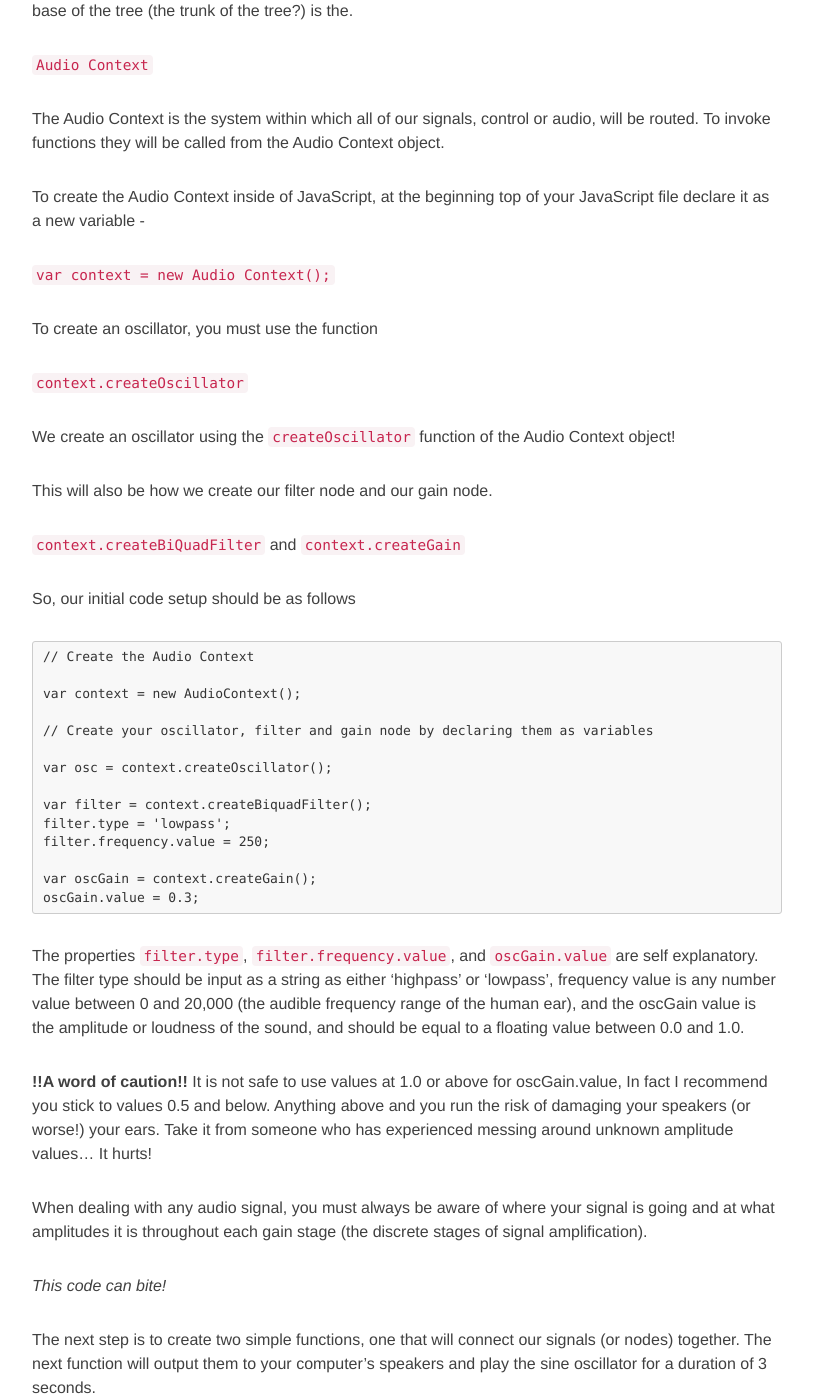
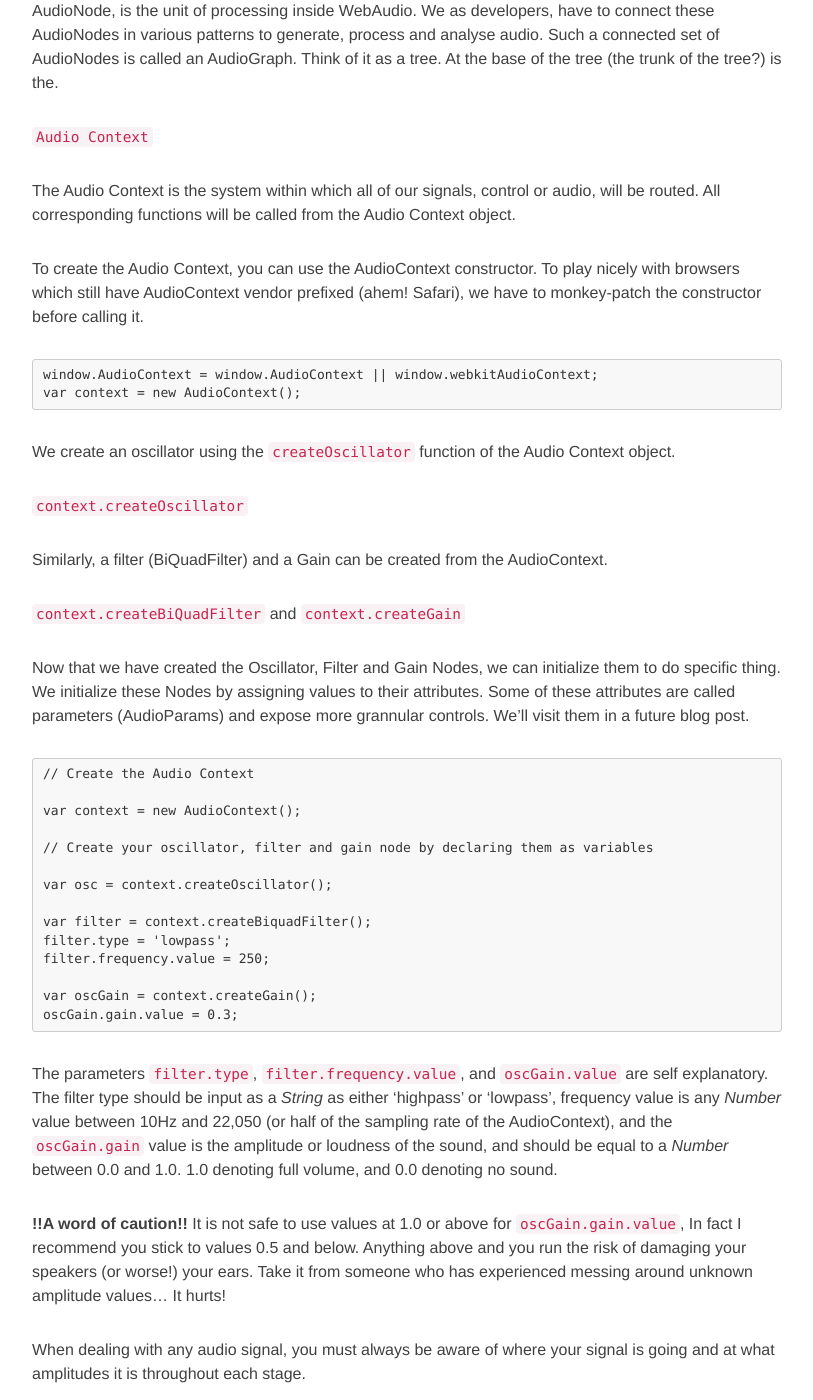
Before and after one commit to Sonoport/sonoport.github.io, a Jekyll site: the page built from _posts/2015-07-29-onwards-web-audio-journey.markdown, in a window 1280 px wide and 1400 px high, scrolled down 703 px. Shown: the whole window, without its empty margins (233-1046 px from the left). Built offline with Jekyll 4.4.1, drawn with Linux system fonts in a browser that asks for light colours; nearby versions of some CDN libraries; some of the changed text lies outside the part shown.

Commit message:
updated post

````diff
--- a/_posts/2015-07-29-onwards-web-audio-journey.markdown
+++ b/_posts/2015-07-29-onwards-web-audio-journey.markdown
@@ -10,29 +10,31 @@ header-img: "img/postheader04.png"
 To help guide you on your web audio journey this segment will be about the Audio Context, how to create Oscillators, Filters, and Gain nodes. Previously we have complied a bunch of information that would be useful for anyone to start on web audio
 [here](http://sonoport.github.io/2015/06/08/learning-web-audio-api/), then we went through through the basics of making sound and the brief history of Web Audio API [here](http://sonoport.github.io/2015/07/06/more-on-web-audio-api/), now for this post, we are going to talk more about...nodes!
 
-Inside of the API, everything is a node! NODE! NODE! node... What is a node? Think of it as a tree. At the base of the tree (the trunk of the tree?) is the.
+Inside of the API, everything is a node! NODE! NODE! node... What is a node? A node, or specifically an AudioNode, is the unit of processing inside WebAudio. We as developers, have to connect these AudioNodes in various patterns to generate, process and analyse audio. Such a connected set of AudioNodes is called an AudioGraph. Think of it as a tree. At the base of the tree (the trunk of the tree?) is the.
 
 `Audio Context`
 
-The Audio Context is the system within which all of our signals, control or audio, will be routed. To invoke functions they will be called from the Audio Context object.
+The Audio Context is the system within which all of our signals, control or audio, will be routed. All corresponding functions will be called from the Audio Context object.
 
-To create the Audio Context inside of JavaScript, at the beginning top of your JavaScript file declare it as a new variable -
+To create the Audio Context, you can use the AudioContext constructor. To play nicely with browsers which still have AudioContext vendor prefixed (ahem! Safari), we have to monkey-patch the constructor before calling it.
 
-`var context = new Audio Context();`
+```
+window.AudioContext = window.AudioContext || window.webkitAudioContext;
+var context = new AudioContext();
+```
 
-To create an oscillator, you must use the function
+We create an oscillator using the `createOscillator` function of the Audio Context object.
 
 `context.createOscillator`
 
-We create an oscillator using the `createOscillator` function of the Audio Context object!
-
-This will also be how we create our filter node and our gain node.
+Similarly, a filter (BiQuadFilter) and a Gain can be created from the AudioContext.
 
 `context.createBiQuadFilter` and `context.createGain`
 
-So, our initial code setup should be as follows
+Now that we have created the Oscillator, Filter and Gain Nodes, we can initialize them to do specific thing. We initialize these Nodes by assigning values to their attributes. Some of these attributes are called parameters (AudioParams) and expose more grannular controls. We'll visit them in a future blog post.
 
-<pre><code>// Create the Audio Context
+```
+// Create the Audio Context
 
 var context = new AudioContext();
 
@@ -45,13 +47,14 @@ filter.type = 'lowpass';
 filter.frequency.value = 250;
 
 var oscGain = context.createGain();
-oscGain.value = 0.3; </code></pre>
+oscGain.gain.value = 0.3;
+```
 
-The properties `filter.type`, `filter.frequency.value`, and `oscGain.value` are self explanatory. The filter type should be input as a string as either 'highpass' or 'lowpass', frequency value is any number value between 0 and 20,000 (the audible frequency range of the human ear), and the oscGain value is the amplitude or loudness of the sound, and should be equal to a floating value between 0.0 and 1.0.
+The parameters `filter.type`, `filter.frequency.value`, and `oscGain.value` are self explanatory. The filter type should be input as a _String_ as either 'highpass' or 'lowpass', frequency value is any _Number_ value between 10Hz and 22,050 (or half of the sampling rate of the AudioContext), and the `oscGain.gain` value is the amplitude or loudness of the sound, and should be equal to a _Number_ between 0.0 and 1.0. 1.0 denoting full volume, and 0.0 denoting no sound.
 
-__!!A word of caution!!__ It is not safe to use values at 1.0 or above for oscGain.value, In fact I recommend you stick to values 0.5 and below. Anything above and you run the risk of damaging your speakers (or worse!) your ears. Take it from someone who has experienced messing around unknown amplitude values... It hurts!
+__!!A word of caution!!__ It is not safe to use values at 1.0 or above for `oscGain.gain.value`, In fact I recommend you stick to values 0.5 and below. Anything above and you run the risk of damaging your speakers (or worse!) your ears. Take it from someone who has experienced messing around unknown amplitude values... It hurts!
 
-When dealing with any audio signal, you must always be aware of where your signal is going and at what amplitudes it is throughout each gain stage (the discrete stages of signal amplification).
+When dealing with any audio signal, you must always be aware of where your signal is going and at what amplitudes it is throughout each stage.
 
 _This code can bite!_
 
@@ -59,7 +62,7 @@ The next step is to create two simple functions, one that will connect our signa
 
 This code is as follows -
 
-<pre><code>
+```
 function makeConnection() {
     osc.connect(filter);
     filter.connect(oscGain);
@@ -73,20 +76,24 @@ function playSound() {
     osc.stop(3);
 }
 
-</code></pre>
+```
 
-The line `oscGain.connect(context.destination)` is where you connect the final signal to the computer's speakers, known here as the _destination_. The `osc.start` and `osc.stop` functions begin and end the signal respectively, and take number values defined in seconds as arguments.
+The line `oscGain.connect(context.destination)` is where you connect the final signal to the computer's speakers, known here as the _destination_. The `osc.start` and `osc.stop` functions begin and end the generation of the signal respectively, and take _Number_ values defined in seconds as their first argument. These values determine when the respective actions (starting and stopping of the oscillator) exactly take place. So here we'll start the oscillator at the 0th second, and stop it at the 3rd second.
+
+This ability to precisely time the starting and stopping of nodes is one of the most important parts of WebAudio. However, we have to keep in mind that value of time passed as arguments to the `start` and `stop` methods is in the same time coordinate system as the AudioContext's `currentTime` attribute. Think of `currentTime` as a clock which is global to a specific AudioContext. You can schedule things precisely on that clock. Hence all timings have to defined in relation to that clock.
 
 ---
 Lastly, we must call the functions for our browser to execute them -
 
-<code>makeConnection();
+```
+makeConnection();
 playSound();
-</code>
+```
 
 In total, the entire script should look as follows -
 
-<pre><code>// Create the Audio Context
+```
+// Create the Audio Context
 
 var context = new AudioContext();
 
@@ -119,4 +126,4 @@ function playSound() {
 
 makeConnection();
 playSound();
-</code></pre>
+```
````
